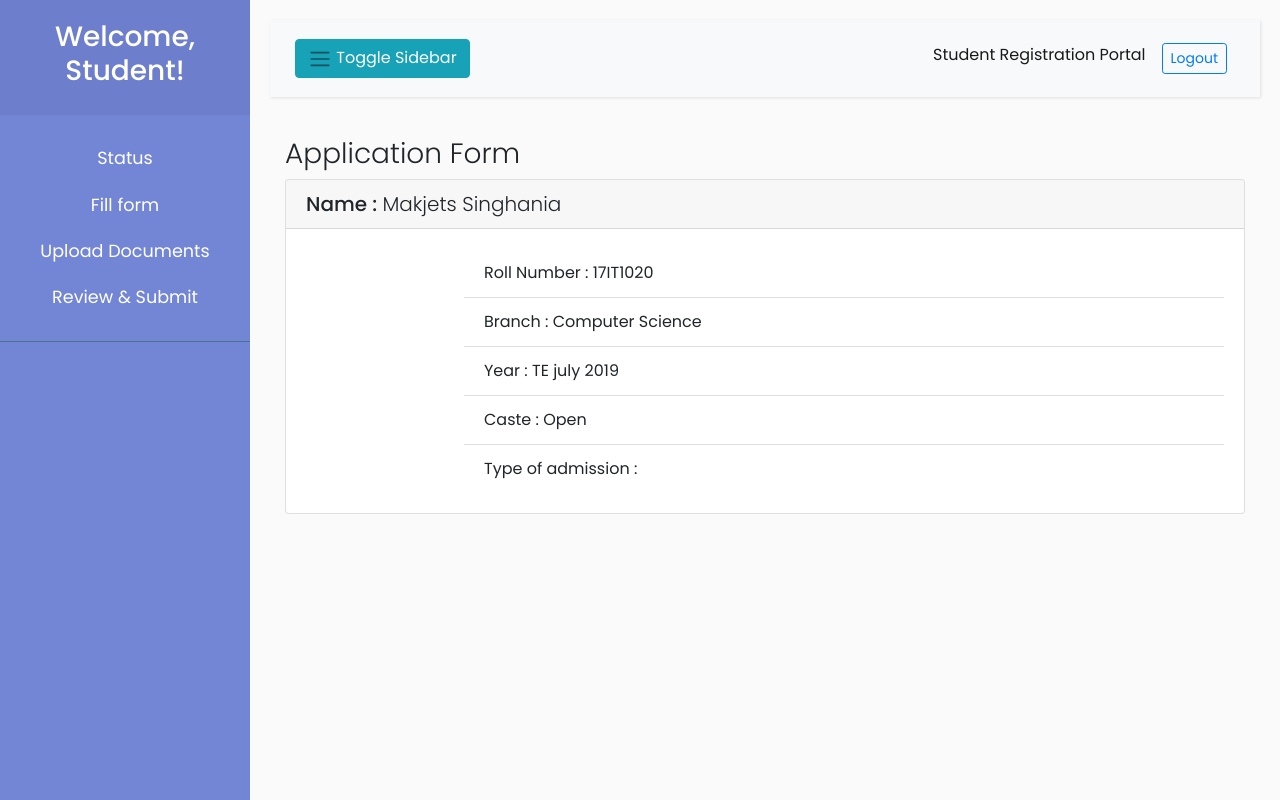
After one commit to Kaushal-99/Student-Registration-portal, a PHP site: page /student/form.php in a window 1280 px wide. The commit adds this page. Run offline with PHP 8.4, Linux system fonts and the light colour scheme; a user stored in the database is signed in; some libraries are stand-ins or nearby versions.

Commit message:
added form

```diff
--- a/HOD_CC/backend/onlyhodcc.php
+++ b/HOD_CC/backend/onlyhodcc.php
@@ -1,8 +1,8 @@
 <?php
 if(!isset($_SESSION['logintype'])){
-    header('Location: ../index.html');
+    header('Location: ../');
 }
 elseif ($_SESSION['logintype']!='HOD' && $_SESSION['logintype']!='CC') {
-    header('Location: ../index.html');
+    header('Location: ../');
 }
 ?>
--- a/backend/logout.php
+++ b/backend/logout.php
@@ -3,7 +3,7 @@
 session_start();
 
 session_destroy();
-header('Refresh:1; url=../index.html');
+header('Refresh:1; url=../');
 
 
 ?>
--- a/css/layoutstyle.css
+++ b/css/layoutstyle.css
@@ -69,8 +69,8 @@ span {
 }
 
 #sidebar.active {
-    min-width: 80px;
-    max-width: 80px;
+    min-width: 100px;
+    max-width: 100px;
     text-align: center;
 }
 
--- a/student/backend/onlystudent.php
+++ b/student/backend/onlystudent.php
@@ -1,8 +1,8 @@
 <?php
 if(!isset($_SESSION['logintype'])){
-    header('Location: ../index.html');
+    header('Location: ../');
 }
 elseif ($_SESSION['logintype']!='STUDENT') {
-    header('Location: ../index.html');
+    header('Location: ../');
 }
 ?>
--- /dev/null
+++ b/student/form.php
@@ -0,0 +1,67 @@
+<?php include '../templates/header.php'; ?>
+<?php include 'backend/onlystudent.php'; ?>
+<?php include 'sidebar.php'; ?>
+
+
+<!-- Page Content  -->
+<div id="content">
+
+    <nav class="navbar navbar-expand-lg navbar-light bg-light ">
+        <div class="container-fluid">
+
+            <button type="button" id="sidebarCollapse" class="btn btn-info">
+                <i class="navbar-toggler-icon"></i>
+                <span>Toggle Sidebar</span>
+            </button>
+            <button class="btn btn-dark d-inline-block d-lg-none ml-auto" type="button" data-toggle="collapse"
+                data-target="#navbarSupportedContent" aria-controls="navbarSupportedContent" aria-expanded="false"
+                aria-label="Toggle navigation">
+                <i class="navbar-toggler-icon"></i>
+            </button>
+
+            <div class="collapse navbar-collapse" id="navbarSupportedContent">
+                <ul class="nav navbar-nav ml-auto">
+                    <li class="nav-item active">
+                        <a class="nav-link" href="#">Student Registration Portal</a>
+                    </li>
+                    <li class="nav-item">
+                        <a class="nav-link" href="../backend/logout.php"><button
+                                class="btn-sm btn btn-outline-primary">Logout</button></a>
+                    </li>
+
+                </ul>
+            </div>
+        </div>
+    </nav>
+
+    <div class="container main-content">
+        <h3>Application Form</h3>
+        <div class="card">
+            <h5 class="card-header">Name : <span style="font-weight:100"> Makjets Singhania</span></h5>
+            <div class="card-body">
+                <div class="row">
+
+
+                    <div class="col-sm-2">
+                        <img src="http://via.placeholder.com/150x200" alt="" srcset="">
+                    </div>
+
+                    <div class="col-sm-10">
+                        <ul class="list-group list-group-flush">
+                            <li class="list-group-item">Roll Number : 17IT1020</li>
+                            <li class="list-group-item">Branch : Computer Science</li>
+                            <li class="list-group-item">Year : TE july 2019</li>
+                            <li class="list-group-item">Caste : Open</li>
+                            <li class="list-group-item">Type of admission : </li>
+                        </ul>
+                    </div>
+                </div>
+
+
+            </div>
+        </div>
+
+    </div>
+</div>
+
+<?php include '../templates/footer.html'; ?>
--- /dev/null
+++ b/student/sidebar.php
@@ -0,0 +1,32 @@
+<!-- Sidebar  -->
+<nav id="sidebar">
+    <div class="sidebar-header">
+        <h3>Welcome, Student!</h3>
+        <strong>SS</strong>
+    </div>
+
+    <ul class="list-unstyled components ">
+        <li>
+            <a href="index.php">
+                Status
+            </a>
+        </li>
+        <li>
+            <a href="form.php">
+                Fill form
+            </a>
+        </li>
+        <li>
+            <a href="#">
+                Upload Documents
+            </a>
+        </li>
+        <li>
+            <a href="#">
+                Review & Submit
+            </a>
+        </li>
+    </ul>
+
+
+</nav>
--- a/studentsection/backend/onlyss.php
+++ b/studentsection/backend/onlyss.php
@@ -1,8 +1,8 @@
 <?php
 if(!isset($_SESSION['logintype'])){
-    header('Location: ../index.html');
+    header('Location: ../');
 }
 elseif ($_SESSION['logintype']!='SS') {
-    header('Location: ../index.html');
+    header('Location: ../');
 }
 ?>
```
Also changed, not shown: index.php (renamed from index.html, +16 -0 lines), student/index.php (+1 -34 lines), student/status.html (deleted).
